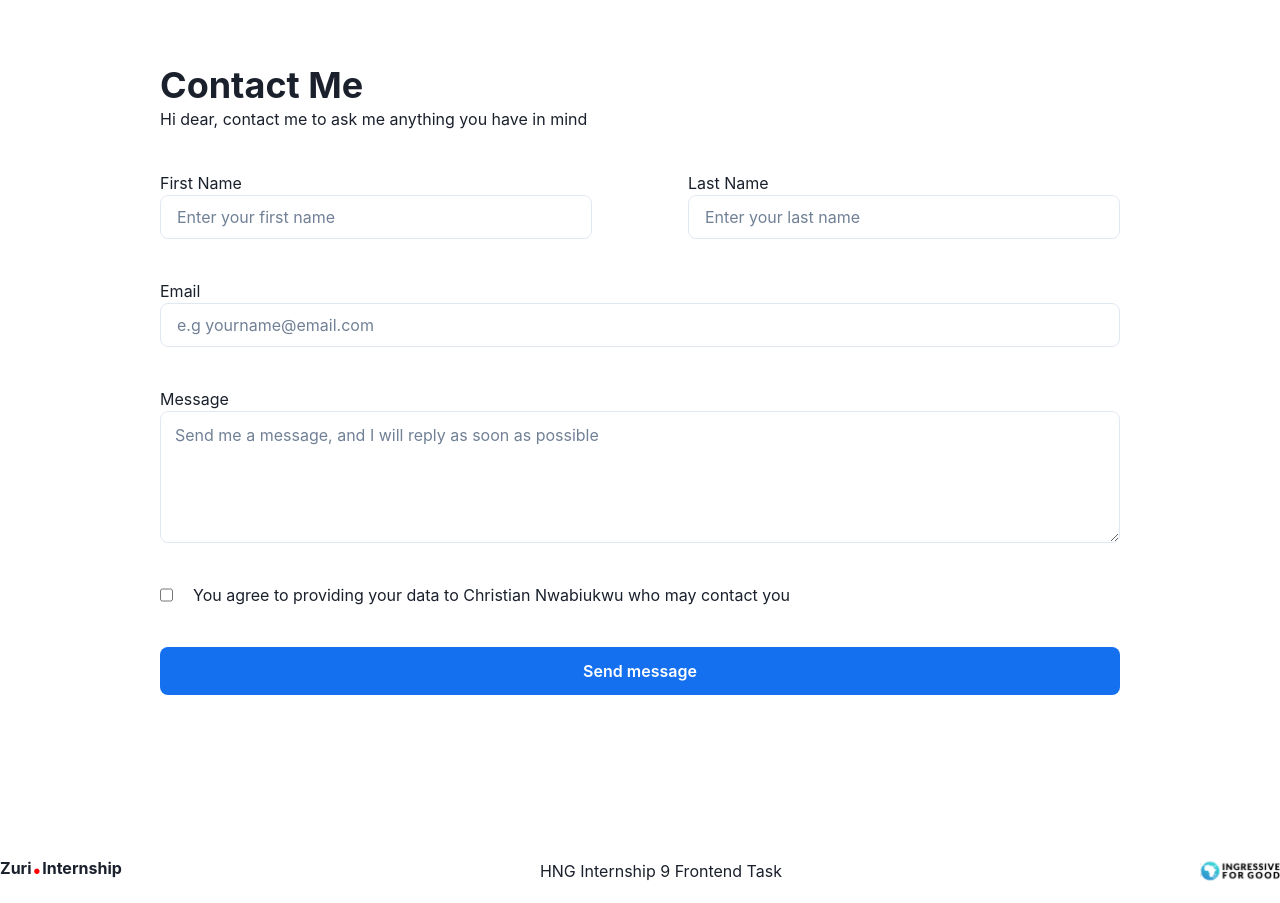
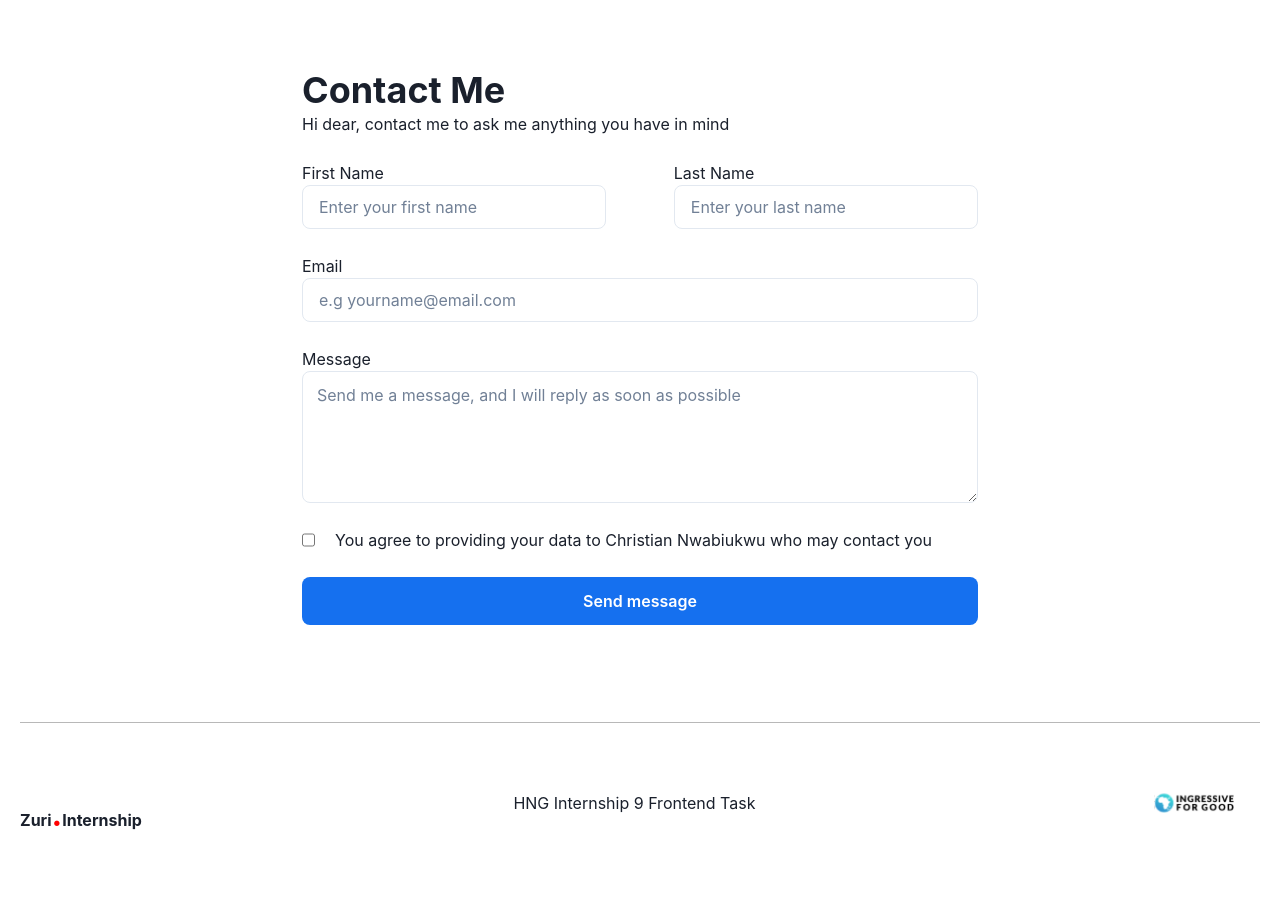
Before and after one commit to Ugochrist13/hng-task, a React (Vite) app: page /contact in a window 1280 px wide. Built offline with nearby package versions, Linux system fonts and the light colour scheme.

Commit message:
stage 2 push

```diff
--- a/src/components/Contact.jsx
+++ b/src/components/Contact.jsx
@@ -8,7 +8,7 @@ function Contact() {
   const navigate = useNavigate();
 
   return (
-    <VStack spacing={10}>
+    <VStack p="5px 20px">
       <Form
         className="form"
         method="post"
--- a/src/components/Footer.jsx
+++ b/src/components/Footer.jsx
@@ -11,7 +11,7 @@ function Footer() {
       </p>
       <p id="hng">HNG Internship 9 Frontend Task</p>
       <div className="img">
-        <img src={logo} />
+        <img src={logo} w="100%" h="100%" />
       </div>
     </div>
   );
--- a/src/components/contact.css
+++ b/src/components/contact.css
@@ -1,10 +1,9 @@
 .form {
-  width: 90%;
+  width: 70%;
   padding: 64px 96px;
-  /* margin-bottom: 60px; */
   display: flex;
   flex-direction: column;
-  row-gap: 40px;
+  row-gap: 25px;
   align-items: flex-start;
   justify-content: space-between;
 }
--- a/src/components/footer.css
+++ b/src/components/footer.css
@@ -3,23 +3,34 @@
 .footer{
     display: flex;
     width: 100%;
+    height: 160px;
     align-items: center;
+    align-content: center;
     justify-content: space-between;
+    border-top: .5px solid rgba(128, 128, 128, 0.562);
 }
 #zuri{
     font-weight: 700;
     text-align: center;
-    height: 100%;
-    padding-bottom: 16px;
+    height: 24px;
+    /* padding-bottom: 16px; */
 }
 #hng{
 font-weight: 400;
 text-align: center;
-height: 100%;
+height: 24px;
 }
 span{
+    text-align: center;
     font-size: 2rem;
     color: red;
+}
+.img{
+    display: flex;
+    justify-content: center;
+    align-items: center;
+    width: 133px;
+    height: 32px;
 }
 @media screen and (max-width: 750px) {
     .footer{
```
